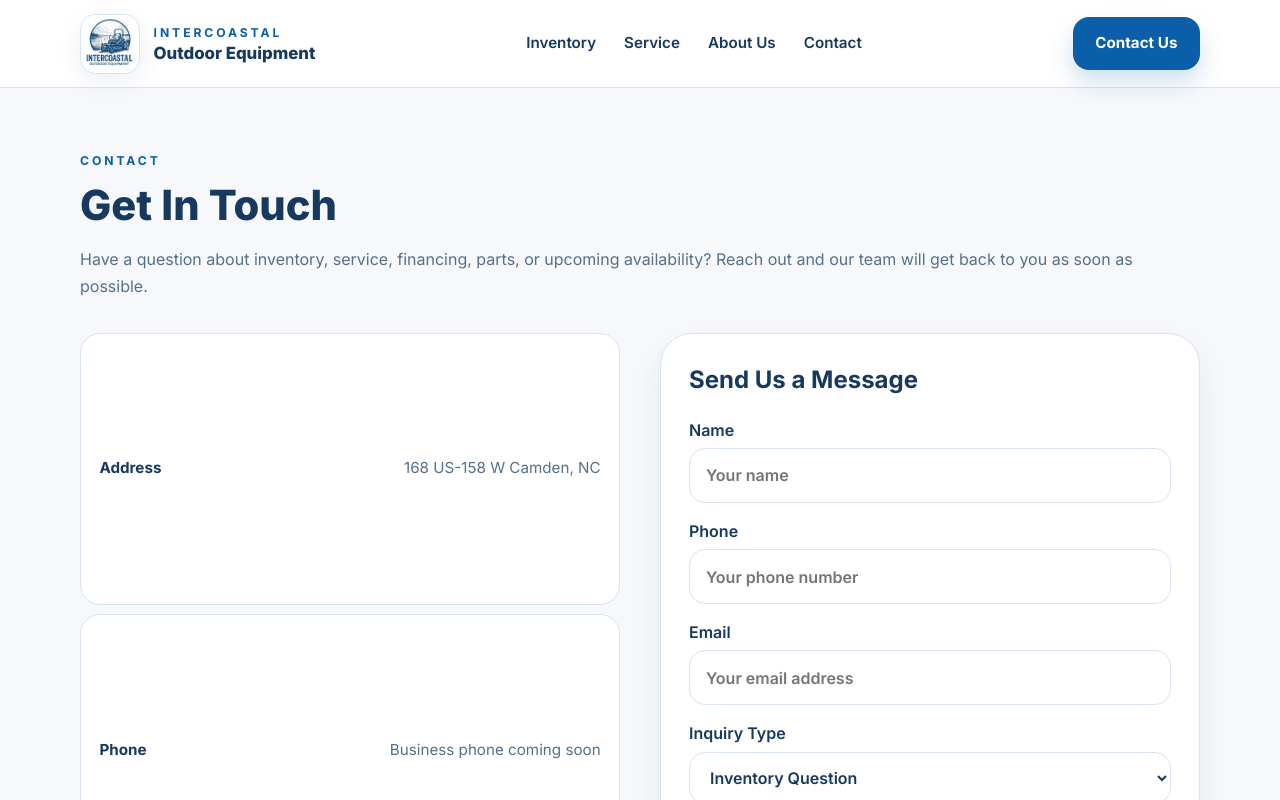
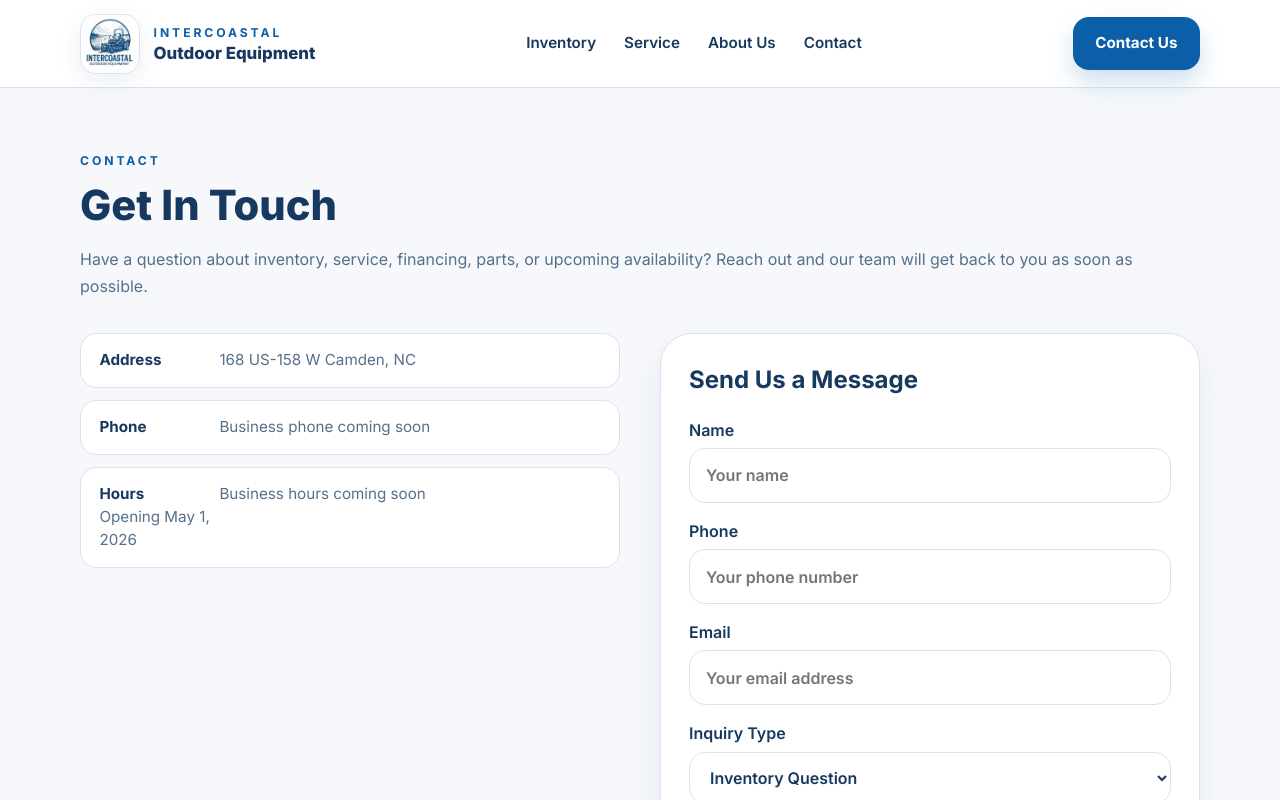
Before and after one commit to TanyaA318/intercoastal-website, a React (Vite) app: page /contact in a window 1280 px wide. Shown: the top 800 px of the page. Built offline with nearby package versions, Linux system fonts and the light colour scheme.

Commit message:
Update styles.css

```diff
--- a/src/styles.css
+++ b/src/styles.css
@@ -648,19 +648,21 @@ img {
 
 .contact-info-panel {
   display: grid;
-  gap: 0.6rem;
+  gap: 0.75rem;
+  align-content: start;
 }
 
 .contact-info-block {
-  display: flex;
-  justify-content: space-between;
+  display: grid;
+  grid-template-columns: 120px 1fr;
   align-items: center;
 
   background: #ffffff;
   border: 1px solid #d8e3ef;
-  border-radius: 1.25rem;
+  border-radius: 1rem;
 
-  padding: 0.85rem 1.25rem;
+  padding: 0.9rem 1.1rem;
+  min-height: auto;
 }
 
 .contact-info-block h3 {
@@ -674,6 +676,7 @@ img {
   margin: 0;
   color: #567089;
   font-size: 0.95rem;
+  line-height: 1.5;
 }
 
 .map-card {
```
